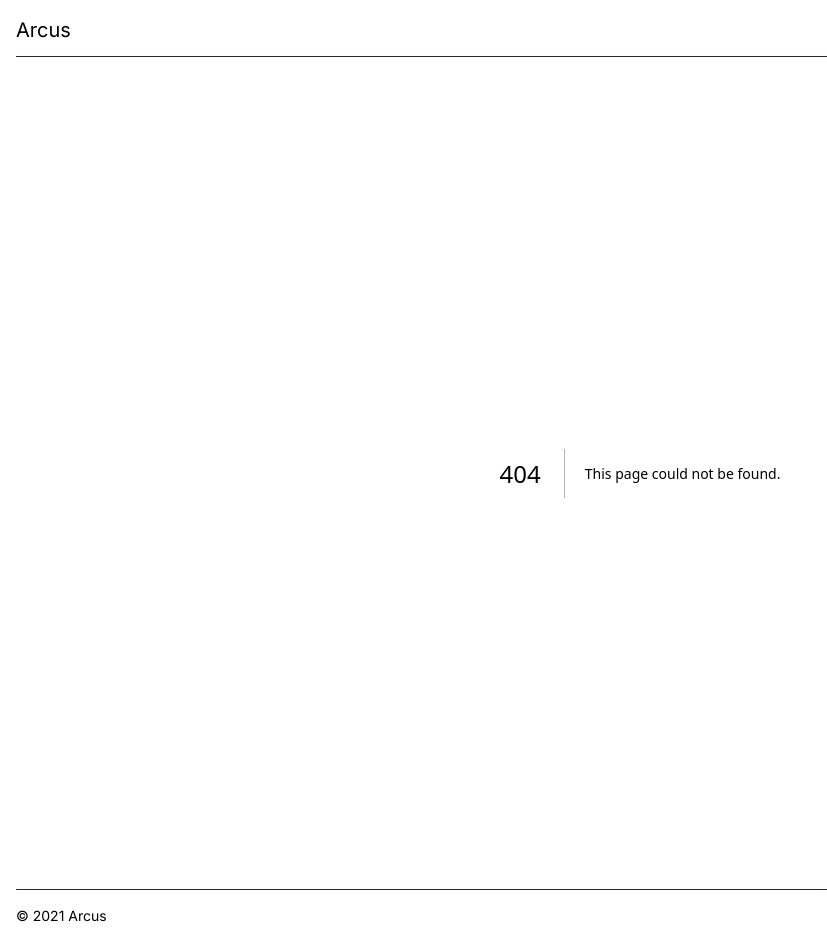
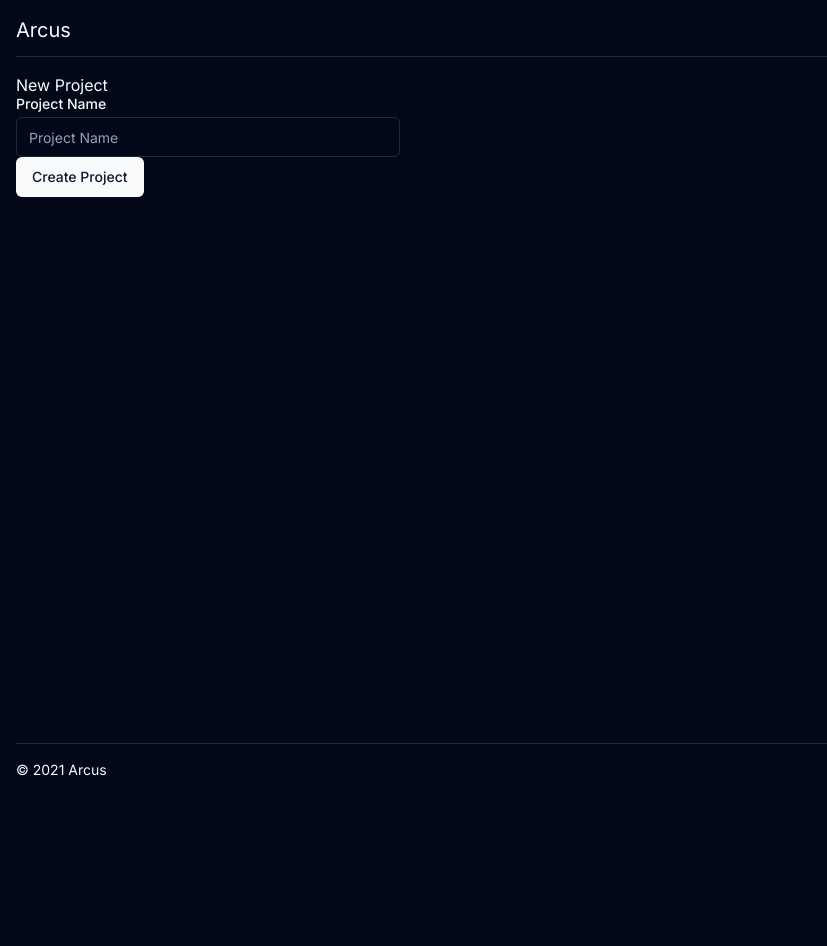
Before and after one commit to kou12345/arcus, a Next.js app: page /new in a window 1280 px wide. Before the commit this address had no page. Shown: the whole page, without its empty margins (0-827 px from the left). After the commit the page ends 800 px from the top, so only its background shows below. Built offline with nearby package versions, Linux system fonts and the light colour scheme.

Commit message:
プロジェクト作成ページを追加

```diff
--- /dev/null
+++ b/src/app/new/page.tsx
@@ -0,0 +1,25 @@
+import { Button } from "@/components/ui/button";
+import { Input } from "@/components/ui/input";
+import { Label } from "@/components/ui/label";
+import { newProject } from "@/server/actions/newProject";
+
+export default async function Page() {
+  return (
+    <div>
+      <div>New Project</div>
+      <form action={newProject}>
+        <div className="grid w-full max-w-sm items-center gap-1.5">
+          <Label htmlFor="project_name">Project Name</Label>
+          <Input
+            type="text"
+            id="project_name"
+            name="project_name"
+            placeholder="Project Name"
+          />
+        </div>
+
+        <Button type="submit">Create Project</Button>
+      </form>
+    </div>
+  );
+}
```
